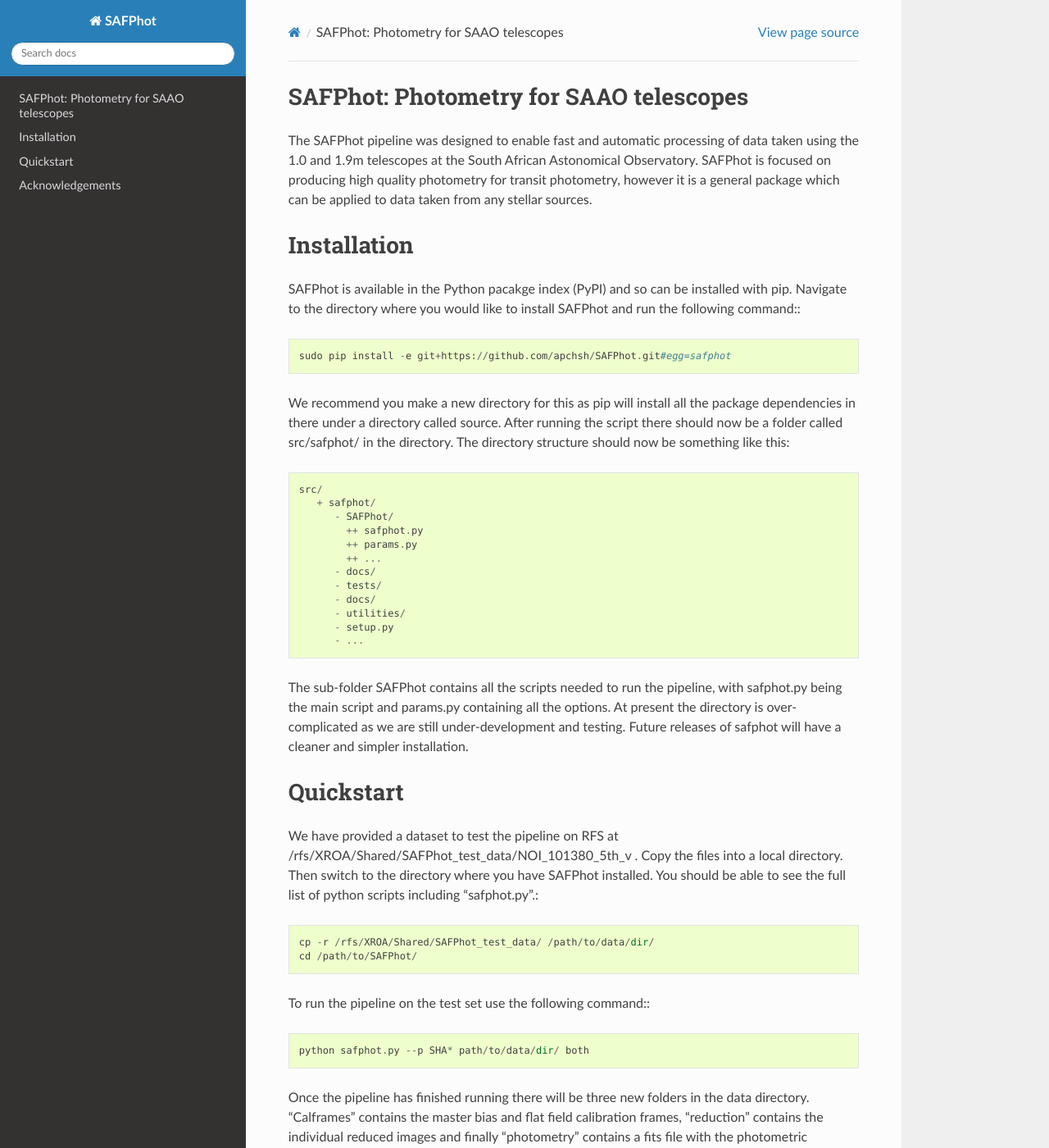
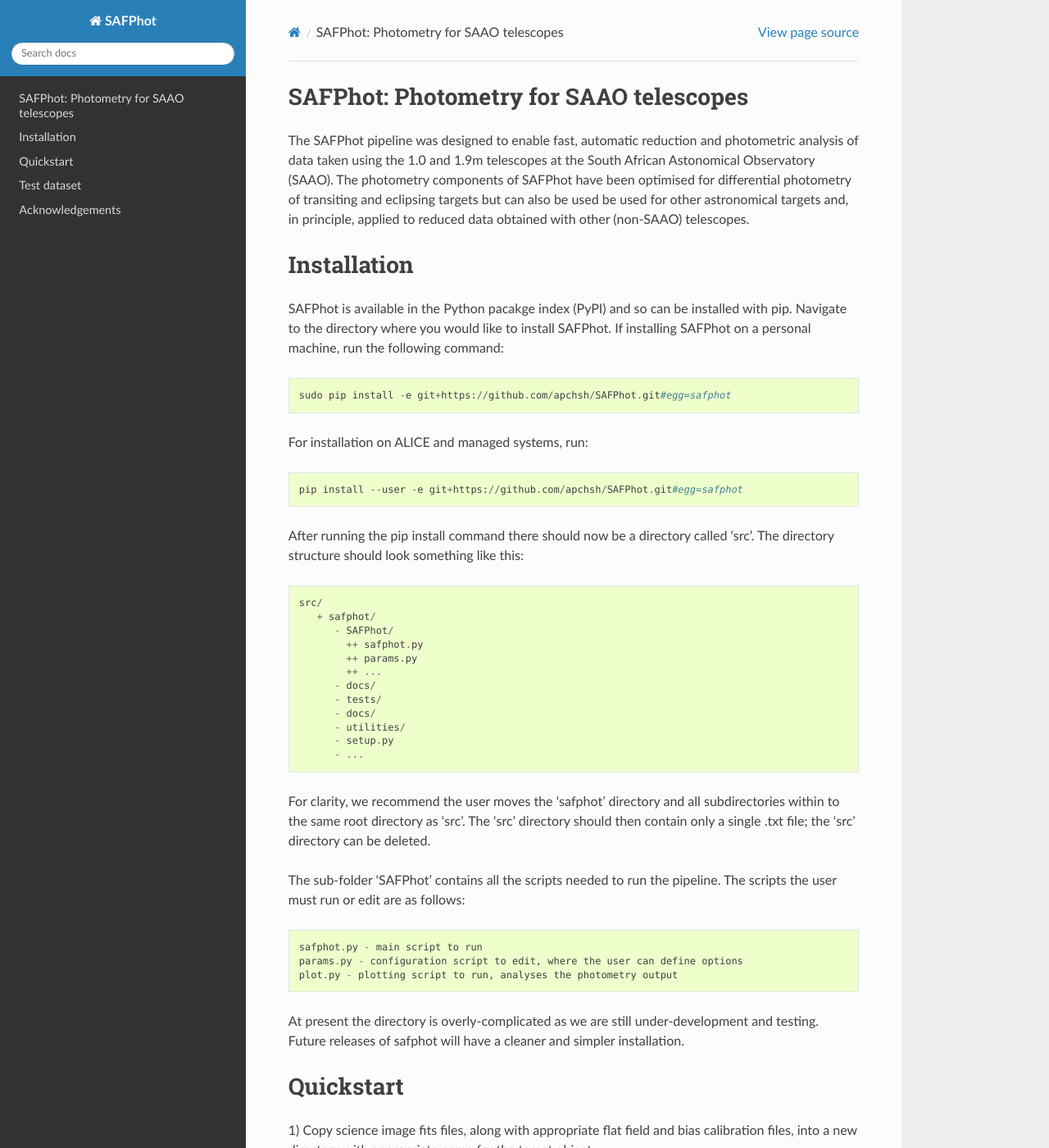
Before and after one commit to apchsh/SAFPhot, a Sphinx documentation site: the page built from docs/index.rst, in a window 1280 px wide and 1400 px high. Shown: the whole window at 82% size. Built offline with Sphinx 7.4.7 and the Read the Docs theme 2.0.0, drawn with Linux system fonts in a browser that asks for light colours; some of the changed text lies outside the part shown.

Commit message:
updated docs

```diff
--- a/docs/index.rst
+++ b/docs/index.rst
@@ -9,50 +9,109 @@ SAFPhot: Photometry for SAAO telescopes
 .. toctree::
    :caption: Table on Contents
 
-The SAFPhot pipeline was designed to enable fast and automatic processing of data taken using the 1.0 and 1.9m telescopes at the South African Astonomical Observatory. SAFPhot is focused on producing high quality photometry for transit photometry, however it is a general package which can be applied to data taken from any stellar sources.
+The SAFPhot pipeline was designed to enable fast, automatic reduction and photometric analysis of data taken using the 1.0 and 1.9m telescopes at the South African Astonomical Observatory (SAAO). The photometry components of SAFPhot have been optimised for differential photometry of transiting and eclipsing targets but can also be used be used for other astronomical targets and, in principle, applied to reduced data obtained with other (non-SAAO) telescopes.
 
 Installation
 ============
 
-SAFPhot is available in the Python pacakge index (PyPI) and so can be installed with pip. Navigate to the directory where you would like to install SAFPhot and run the following command:::
+SAFPhot is available in the Python pacakge index (PyPI) and so can be installed with pip. Navigate to the directory where you would like to install SAFPhot. If installing SAFPhot on a personal machine, run the following command::
 
-         sudo pip install -e git+https://github.com/apchsh/SAFPhot.git#egg=safphot
+    sudo pip install -e git+https://github.com/apchsh/SAFPhot.git#egg=safphot
 
-We recommend you make a new directory for this as pip will install all the package dependencies in there under a directory called source. After running the script there should now be a folder called src/safphot/ in the directory. The directory structure should now be something like this::
+For installation on ALICE and managed systems, run::
 
-        src/
-           + safphot/
-              - SAFPhot/
-                ++ safphot.py
-                ++ params.py
-                ++ ...
-              - docs/
-              - tests/
-              - docs/
-              - utilities/
-              - setup.py
-              - ...
+    pip install --user -e git+https://github.com/apchsh/SAFPhot.git#egg=safphot
 
+After running the pip install command there should now be a directory called 'src'. The directory structure should look something like this::
 
-The sub-folder SAFPhot contains all the scripts needed to run the pipeline, with safphot.py being the main script and params.py containing all the options. At present the directory is over-complicated as we are still under-development and testing. Future releases of safphot will have a cleaner and simpler installation.
+    src/
+       + safphot/
+          - SAFPhot/
+            ++ safphot.py
+            ++ params.py
+            ++ ...
+          - docs/
+          - tests/
+          - docs/
+          - utilities/
+          - setup.py
+          - ...
+
+For clarity, we recommend the user moves the 'safphot' directory and all subdirectories within to the same root directory as 'src'. The 'src' directory should then contain only a single .txt file; the 'src' directory can be deleted.
+
+The sub-folder 'SAFPhot' contains all the scripts needed to run the pipeline. The scripts the user must run or edit are as follows::
+
+    safphot.py - main script to run
+    params.py - configuration script to edit, where the user can define options
+    plot.py - plotting script to run, analyses the photometry output
+
+At present the directory is overly-complicated as we are still under-development and testing. Future releases of safphot will have a cleaner and simpler installation.
 
 
 Quickstart
 ==========
+1) Copy science image fits files, along with appropriate flat field and bias
+calibration files, into a new directory with appropriate name for the target
+object.
 
-We have provided a dataset to test the pipeline on RFS at /rfs/XROA/Shared/SAFPhot_test_data/NOI_101380_5th_v .
-Copy the files into a local directory. Then switch to the directory where you have SAFPhot installed. You should be able to
-see the full list of python scripts including "safphot.py".::
+2) Configure options in 'params.py' file according to preference
+
+3) run::
+
+        python safphot.py {path/to/data/dir/} {mode}
+
+    Available modes include::
+
+        reduction - reduction only
+        photometry - photometry only (on reduced data)
+        both - reduction and photometry
+
+    Optional arguments::
+        --p   match only files with specified pattern prefix in their name
+
+4) To analyse the photometry, view the field PNG image in the photometry sub
+    directory to assertain the object numbers of the taget and comparison stars. Update the     'TARGET_OBJECT_NUM', 'COMPARISON_OBJECT_NUMS', and other relevant keywords in the
+    'PLOT PARAMETERS' section of the 'params.py' file. Run::
+
+    plot.py {path/to/data/photometry/dir/}
+
+
+Test dataset
+=============
+We have provided a dataset to test the pipeline, available on RFS at::
+    /rfs/XROA/Shared/SAFPhot_test_data/NOI_101380_5th_v .
+
+To use the test dataset, first copy the files into a local directory. Then switch to the directory where you have SAFPhot installed. You should be able to see the full list of python scripts including "safphot.py"::
 
    cp -r /rfs/XROA/Shared/SAFPhot_test_data/ /path/to/data/dir/
    cd /path/to/SAFPhot/
 
-To run the pipeline on the test set use the following command:::
+To run the pipeline on the test set use the following command::
 
    python safphot.py --p SHA* path/to/data/dir/ both
 
 
-Once the pipeline has finished running there will be three new folders in the data directory. "Calframes" contains the master bias and flat field calibration frames, "reduction" contains the individual reduced images and finally "photometry" contains a fits file with the photometric measurements, time values and a host of other useful information.
+Once the pipeline has finished running there will be three new folders in the data directory::
+    'calframes/' - contains the master bias and flat field calibration frames
+    'reduction/' - contains the individual reduced images
+    'photometry/' - contains a fits file with the photometric data and a PNG of the
+                first image with objects numbered
+
+To analyse the photometry, run::
+
+    python plot.py path/to/data/photometry/dir/
+
+After the script has finished running, some new files will appear in the
+photometry subdirectory::
+
+    '*_plot.pdf' - a PDF file containing photometric plots and field image
+    '*comp_ensamble.fits' - data file containing differential photometry using
+                        comparison star ensable
+    '*comp_X.fits' - data file containing differential photometry using
+                        individual star number X
+    'params.py' - copy of params.py file at the time the plot.py script was
+                        run. Serves as a reference of runtime configuration
+
 
 The pipeline parameters can be changed by modifying the params.py in the installation directory. A pipeline that fails half-way can be resumed by re-running the pipeline. Any output files that already exist will not be re-created. If new data is added to a lightcurve, the photometry file for the lightcurve needs to the deleted, in order for the new data to be incorporated. SAFPhot can be run on multiple nights of data, for multiple objects, by simply placing all the files in the same directory.
 
@@ -66,6 +125,7 @@ The pipeline parameters can be changed by modifying the params.py in the install
 
    Troubleshooting
    ---------------
+    for help running SAFPhot, run:  python safphot.py -h
 
 Acknowledgements
 ================
```
